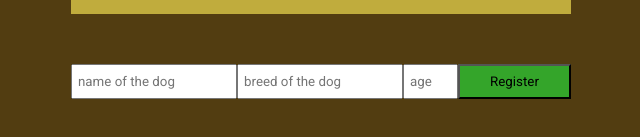
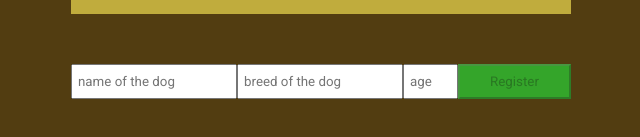
Before and after one commit to jofi111/Utulek, a React (Create React App) app: page / in a window 1280 px wide. Shown: the part 211-348 px from the top of the page, without its empty margins (319-959 px from the left). Built offline with nearby package versions, Linux system fonts and the light colour scheme.

Commit message:
validace dat na inputech

```diff
--- a/src/App.jsx
+++ b/src/App.jsx
@@ -16,15 +16,35 @@ function App() {
     age: "", //prazdny string (ne nula) umozni zobrazeni placeholderu
   });
 
-  useEffect(() => {
-    console.log(listOfDogs);
-  }, [listOfDogs]);
+  const [valid, setValid] = useState(false);
+
+  const validateData = (dog) => {
+    if (dog.age === "" || dog.age < 0 || dog.age > 32) {
+      setValid(false);
+    } else if (dog.name.trim().length === 0) {
+      //trim odstrani mezery
+      setValid(false);
+    } else if (dog.breed.trim().length === 0) {
+      setValid(false);
+    }
+    setValid(true);
+  };
+
+  const handleChange = (event) => {
+    const updatedDog = { ...newDog, [event.target.name]: event.target.value };
+    setNewDog(updatedDog);
+    validateData(updatedDog);
+  };
+
+  // useEffect(() => {
+  //   console.log(listOfDogs);
+  // }, [listOfDogs]);
 
   return (
     <div className="App">
       <PageContainer>
         <DogList data={listOfDogs} />
-        <DogForm data={newDog} />
+        <DogForm data={newDog} validation={valid} onChange={handleChange} />
       </PageContainer>
     </div>
   );
--- a/src/components/DogForm/DogForm.jsx
+++ b/src/components/DogForm/DogForm.jsx
@@ -1,7 +1,7 @@
 import React, { useState } from "react";
 import "./DogForm.css";
 
-function DogForm({ data, onChange }) {
+function DogForm({ data, onChange, validation }) {
   const [showHint, setShowHint] = useState(false);
 
   return (
@@ -37,7 +37,7 @@ function DogForm({ data, onChange }) {
             <div className="hint-bubble">Age must be 0-32 years</div>
           )}
         </div>
-        <button>Register</button>
+        <button disabled={!validation}>Register</button>
       </div>
     </div>
   );
```
